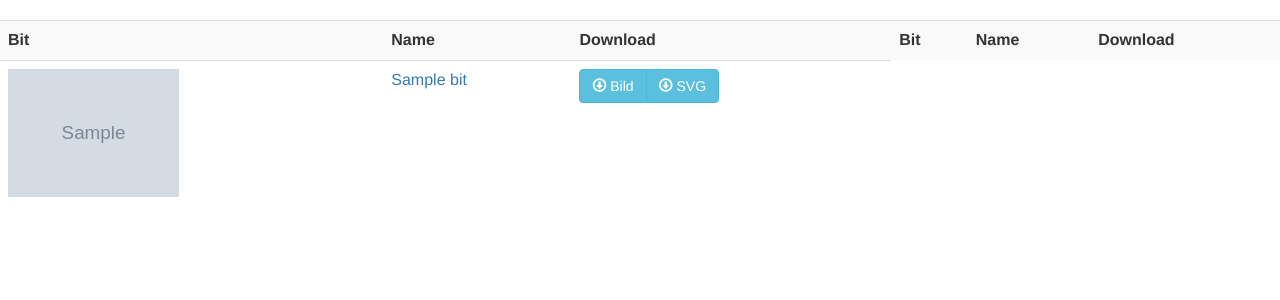
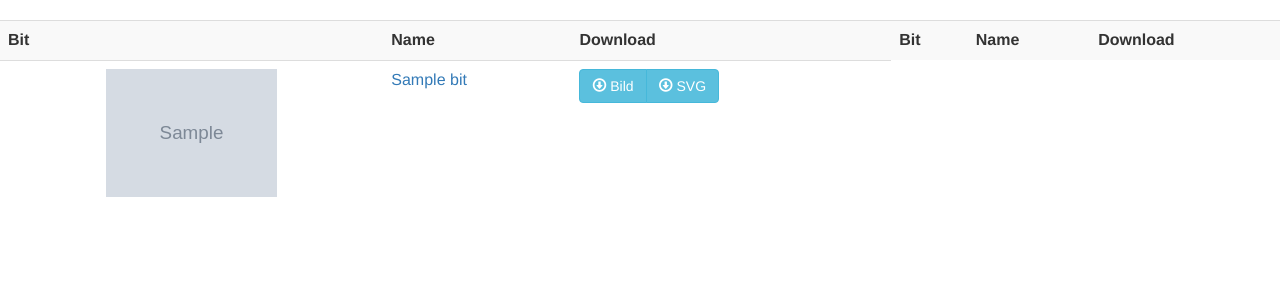
Before and after one commit to m0dprobe/bitbilder, a Django app: page / in a window 1280 px wide. Shown: the part 51-351 px from the top of the page. Run offline with Django 3.2, Linux system fonts and the light colour scheme; tables that the repository leaves empty hold one stand-in row (values such as "Sample post"); grey boxes marked "Sample" are stand-in pictures; some libraries are stand-ins or nearby versions.

Commit message:
center images

```diff
--- a/bitbilder/templates/bitbilder/matrix.html
+++ b/bitbilder/templates/bitbilder/matrix.html
@@ -53,7 +53,7 @@
 
                 {% if forloop.counter0|divisibleby:2 %}
                 <tr>
-                    <td> <img src="/images/{{bit.bit_image}}" alt="{{bit.bitname}}" height="128px" style="align: center;"> </td>
+                    <td style="text-align: center;"> <img src="/images/{{bit.bit_image}}" alt="{{bit.bitname}}" height="128px"> </td>
                     <td> <a href="{% url 'details' bit.id %}">{{bit.bitname}}</a> </td>
                     <td>
                         <div class="btn-group">
@@ -62,7 +62,7 @@
                         </div>
                     </td>
                 {% else %}
-                    <td> <img src="/images/{{bit.bit_image}}" alt="{{bit.bitname}}" height="128px" style="align: center;"> </td>
+                    <td style="text-align: center;"> <img src="/images/{{bit.bit_image}}" alt="{{bit.bitname}}" height="128px" style="align: center;"> </td>
                     <td> <a href="{% url 'details' bit.id %}">{{bit.bitname}}</a> </td>
                     <td>
                         <div class="btn-group">
```
